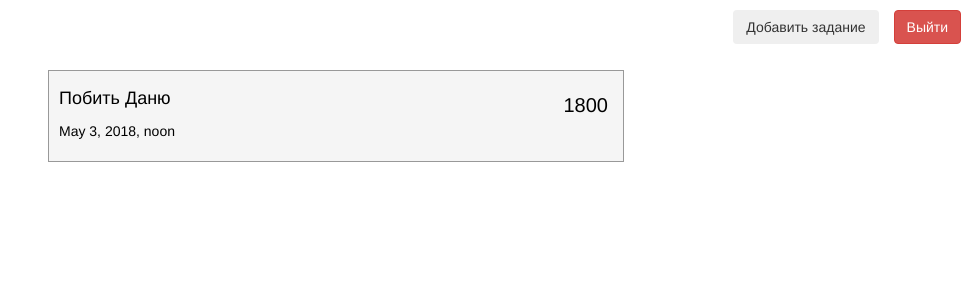
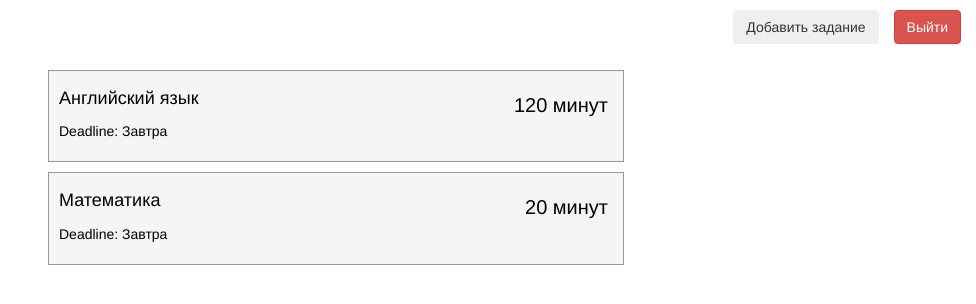
Before and after one commit to MiSokol/ScheduleApp, a Django app: template scheduleapp/templates/scheduleapp/main_page.html in a window 1280 px wide. Shown: the part 87-391 px from the top of the page, without its empty margins (304-1280 px from the left). Run offline with Django 3.2, Linux system fonts and the light colour scheme; the template is opened without the code that fills it: values that come from a table or form of the project are taken from there, others are empty; data comes from the database, SQL or seed files in the repository; some libraries are stand-ins or nearby versions.

Commit message:
Update main_page.html

```diff
--- a/scheduleapp/templates/scheduleapp/main_page.html
+++ b/scheduleapp/templates/scheduleapp/main_page.html
@@ -12,7 +12,7 @@
 	<script type="text/javascript" src="{% static 'scheduleapp/js/script.js' %}"></script>
 	<link rel="stylesheet" type="text/css" href="{% static 'scheduleapp/css/styles.css' %}">
 </head>
-<body>
+</html><body>
 
 	<div id="dialog-confirm" title="Вопрос" hidden="true">
 	  <p>Завершить текущее задание?</p>
@@ -22,11 +22,11 @@
 		  <form>
 		    <fieldset>
 		      <label for="name">Название</label>
-		      <input type="text" name="name" id="name" value="" class="text ui-widget-content ui-corner-all"><br>
+		      <input type="text" name="name" id="name_inp" value="" class="text ui-widget-content ui-corner-all"><br>
 		      <label for="time">Время</label>
-		      <input type="text" name="tex" id="time" value="" class="text ui-widget-content ui-corner-all"><br>
+		      <input type="text" name="text" id="time_inp" value="" class="text ui-widget-content ui-corner-all"><br>
 		      <label for="deadline">Дедлайн</label>
-		      <input type="deadline" name="deadline" id="deadline" value="" class="text ui-widget-content ui-corner-all">
+		      <input type="deadline" name="deadline" id="deadline_inp" value="" class="text ui-widget-content ui-corner-all">
 
 		      <!-- Allow form submission with keyboard without duplicating the dialog button -->
 		      <input type="submit" tabindex="-1" style="position:absolute; top:-1000px">
@@ -43,17 +43,24 @@
 
 	</header><br><br><br>
 	<content>
-		{% for task in tasks_list %}
+		<div id="tasklist">
 			<div class="task">
-				<p class="name"> {{ task.name }} </p>
-				<p class="time"> {{ task.time }} </p>
-				<p class="deadline"> {{ task.deadline }} </p>
+				<p class="name"> Английский язык </p>
+				<p class="time"> 120 минут </p>
+				<p class="deadline"> Deadline: Завтра </p>
 			</div>
-		{% endfor %}
+			<div class="task">
+				<p class="name"> Математика </p>
+				<p class="time"> 20 минут </p>
+				<p class="deadline"> Deadline: Завтра </p>
+			</div>
+		</div>
+
 	</content>
 	<footer>
 		<br>
 		<br>
 	</footer>
 </body>
+	<script type="text/javascript" src="js/script.js"></script>
 </html>
```
